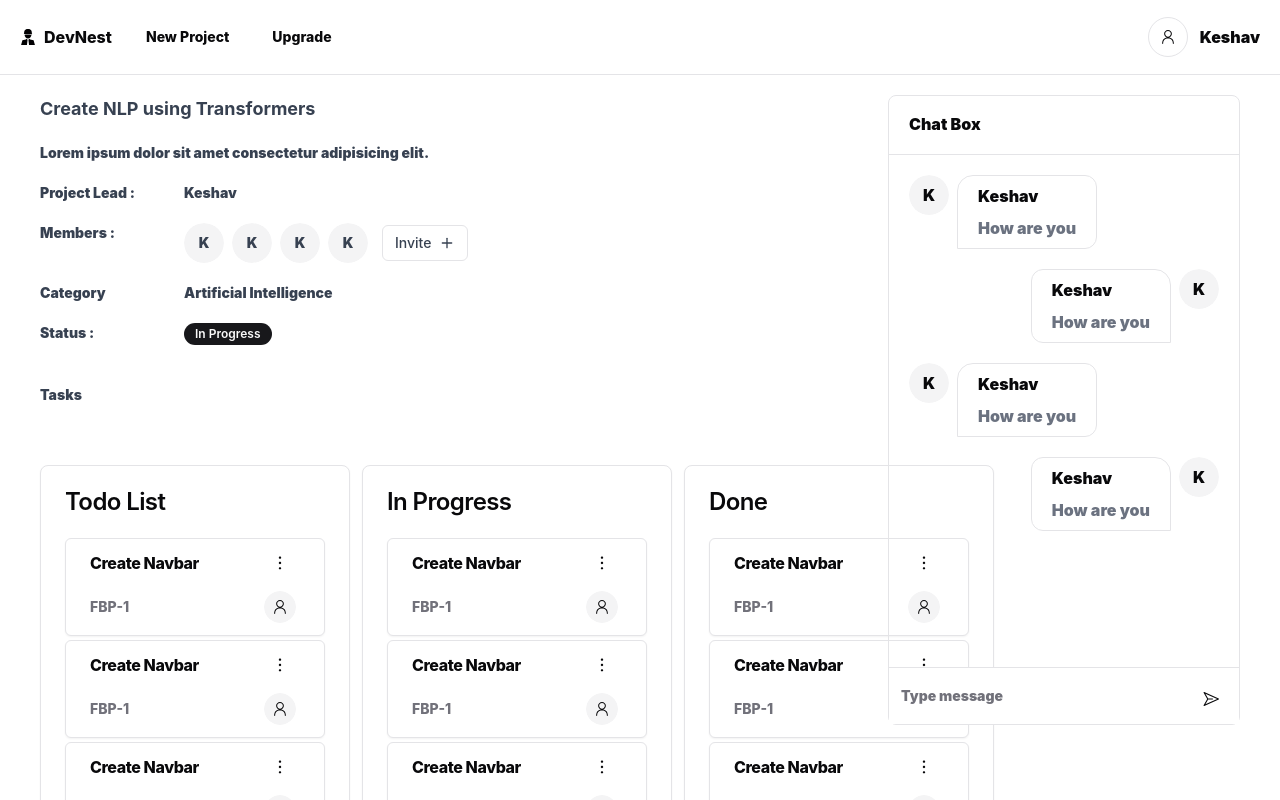
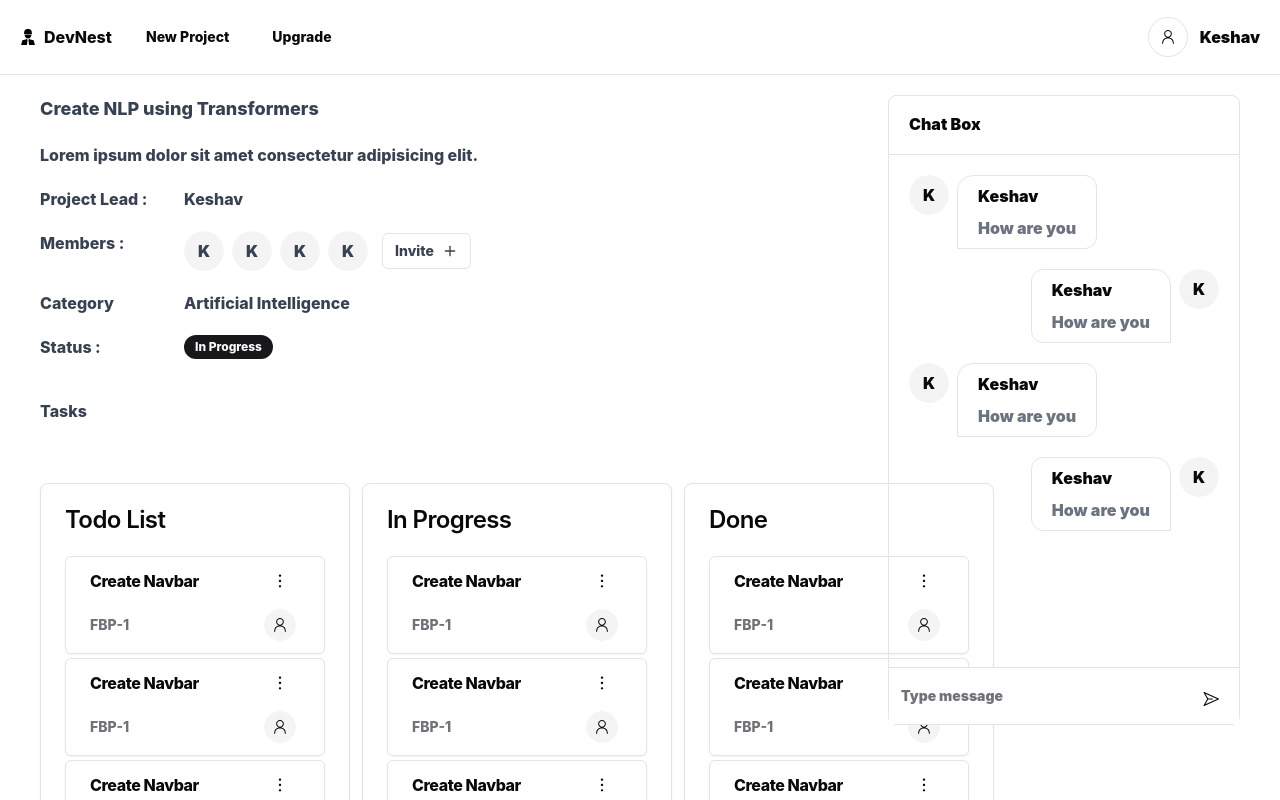
Before and after one commit to keshav0100/DevNest_Frontend, a React (Vite) app: page /project/1 in a window 1280 px wide. Shown: the top 800 px of the page. Built offline with nearby package versions, Linux system fonts and the light colour scheme.

Commit message:
Enhance routing in App component by adding IssueDetails page; update IssueCard to navigate to specific issue on title click; improve font weights and styling in ProjectDetails for better visual hierarchy.

```diff
--- a/src/App.jsx
+++ b/src/App.jsx
@@ -1,16 +1,21 @@
 import "./App.css";
 import Home from "./pages/Home/Home";
+import IssueDetails from "./pages/IssueDetails/IssueDetails";
 import Navbar from "./pages/Navbar/Navbar";
 import ProjectDetails from "./pages/ProjectDetails/ProjectDetails";
-import { Route,Routes } from "react-router-dom";
+import { Route, Routes } from "react-router-dom";
 
 function App() {
   return (
     <>
-      <Navbar/>
+      <Navbar />
       <Routes>
         <Route path="/" element={<Home />} />
         <Route path="/project/:id" element={<ProjectDetails />} />
+        <Route
+          path="/project/:projectId/issue/:issueId"
+          element={<IssueDetails />}
+        />
       </Routes>
     </>
   );
--- /dev/null
+++ b/src/pages/IssueDetails/IssueDetails.jsx
@@ -0,0 +1,8 @@
+import { useParams } from "react-router-dom";
+
+const IssueDetails = () => {
+    const {projectId,issueId}=useParams();
+  return <div>IssueDetails</div>;
+};
+
+export default IssueDetails;
--- a/src/pages/ProjectDetails/IssueCard.jsx
+++ b/src/pages/ProjectDetails/IssueCard.jsx
@@ -9,13 +9,18 @@ import {
 } from "@/components/ui/dropdown-menu";
 import { DotsVerticalIcon, PersonIcon } from "@radix-ui/react-icons";
 import UserList from "./UserList";
+import { useNavigate } from "react-router-dom";
 
 const IssueCard = () => {
+  const navigate = useNavigate();
   return (
     <Card className="rounded-md py-1 pb-2">
       <CardHeader className="py-0 pb-1">
         <div className="flex text-xs justify-between items-center">
-          <CardTitle className="text-base font-extrabold">
+          <CardTitle
+            onClick={() => navigate("/project/3/issue/2")}
+            className="text-base font-extrabold cursor-pointer"
+          >
             Create Navbar
           </CardTitle>
           <DropdownMenu>
@@ -51,7 +56,7 @@ const IssueCard = () => {
               </Button>
             </DropdownMenuTrigger>
             <DropdownMenuContent align="end">
-              <UserList/>
+              <UserList />
             </DropdownMenuContent>
           </DropdownMenu>
         </div>
--- a/src/pages/ProjectDetails/ProjectDetails.jsx
+++ b/src/pages/ProjectDetails/ProjectDetails.jsx
@@ -24,19 +24,19 @@ const ProjectDetails = () => {
         <div className="lg:flex gap-5 justify-between pb-4">
           <ScrollArea className="h-screen lg:w-[69%] pr-2">
             <div className="text-gray-700 pb-10 w-full">
-              <h1 className="text-lg font-bold pb-5">
+              <h1 className="text-lg font-extrabold pb-5">
                 Create NLP using Transformers
               </h1>
-              <div className="space-y-5 pb-10 text-sm">
-                <p className="w-full md:max-w-lg lg:max-w-xl text-bold text-sm">
+              <div className="space-y-5 pb-10 text-base">
+                <p className="w-full md:max-w-lg lg:max-w-xl text-base font-extrabold">
                   Lorem ipsum dolor sit amet consectetur adipisicing elit.
                 </p>
                 <div className="flex">
-                  <p className="w-36">Project Lead : </p>
-                  <p> Keshav</p>
+                  <p className="w-36 font-extrabold">Project Lead : </p>
+                  <p className="font-extrabold"> Keshav</p>
                 </div>
                 <div className="flex">
-                  <p className="w-36">Members :</p>
+                  <p className="w-36 font-extrabold">Members :</p>
                   <div className="flex items-center gap-2">
                     {[1, 1, 1, 1].map((item) => (
                       <Avatar className="cursor-pointer" key={item}>
@@ -50,7 +50,7 @@ const ProjectDetails = () => {
                         <Button
                           size="sm"
                           variant="outline"
-                          className="ml-3"
+                          className="ml-3 font-extrabold"
                           onClick={handleProjectInvitation}
                         >
                           <span>Invite</span>
@@ -67,16 +67,18 @@ const ProjectDetails = () => {
                   </Dialog>
                 </div>
                 <div className="flex">
-                  <p className="w-36">Category </p>
-                  <p> Artificial Intelligence</p>
+                  <p className="w-36 font-extrabold">Category </p>
+                  <p className="font-extrabold"> Artificial Intelligence</p>
                 </div>
                 <div className="flex">
-                  <p className="w-36">Status : </p>
-                  <Badge> In Progress</Badge>
+                  <p className="w-36 font-extrabold">Status : </p>
+                  <Badge className="font-extrabold"> In Progress</Badge>
                 </div>
               </div>
               <section>
-                <p className="space-y-5 pb-10 text-sm">Tasks</p>
+                <p className="space-y-5 pb-10 text-base font-extrabold">
+                  Tasks
+                </p>
                 <div className="lg:flex md:flex gap-3 justify-between py-5">
                   <IssueList status="pending" title="Todo List" />
                   <IssueList status="in_progress" title="In Progress" />
```
